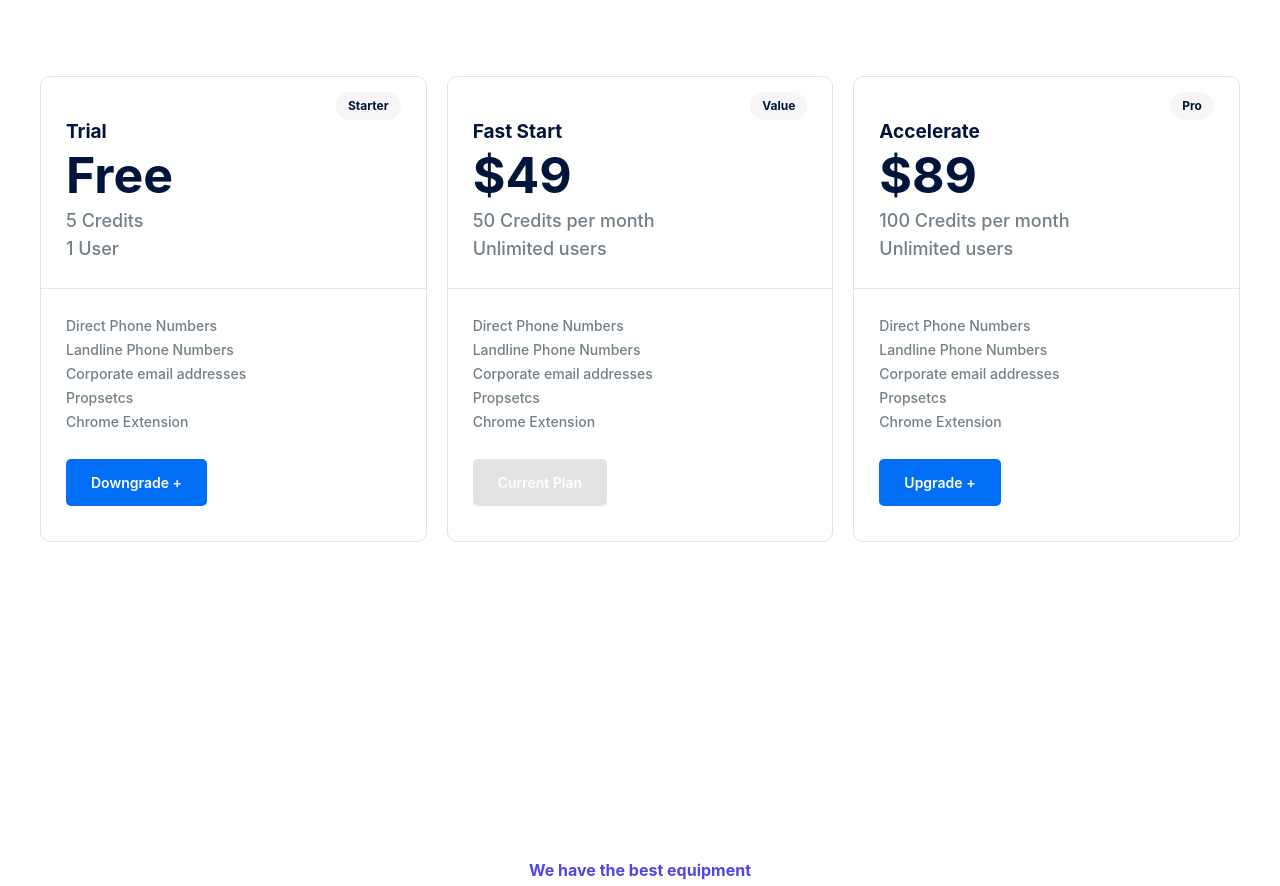
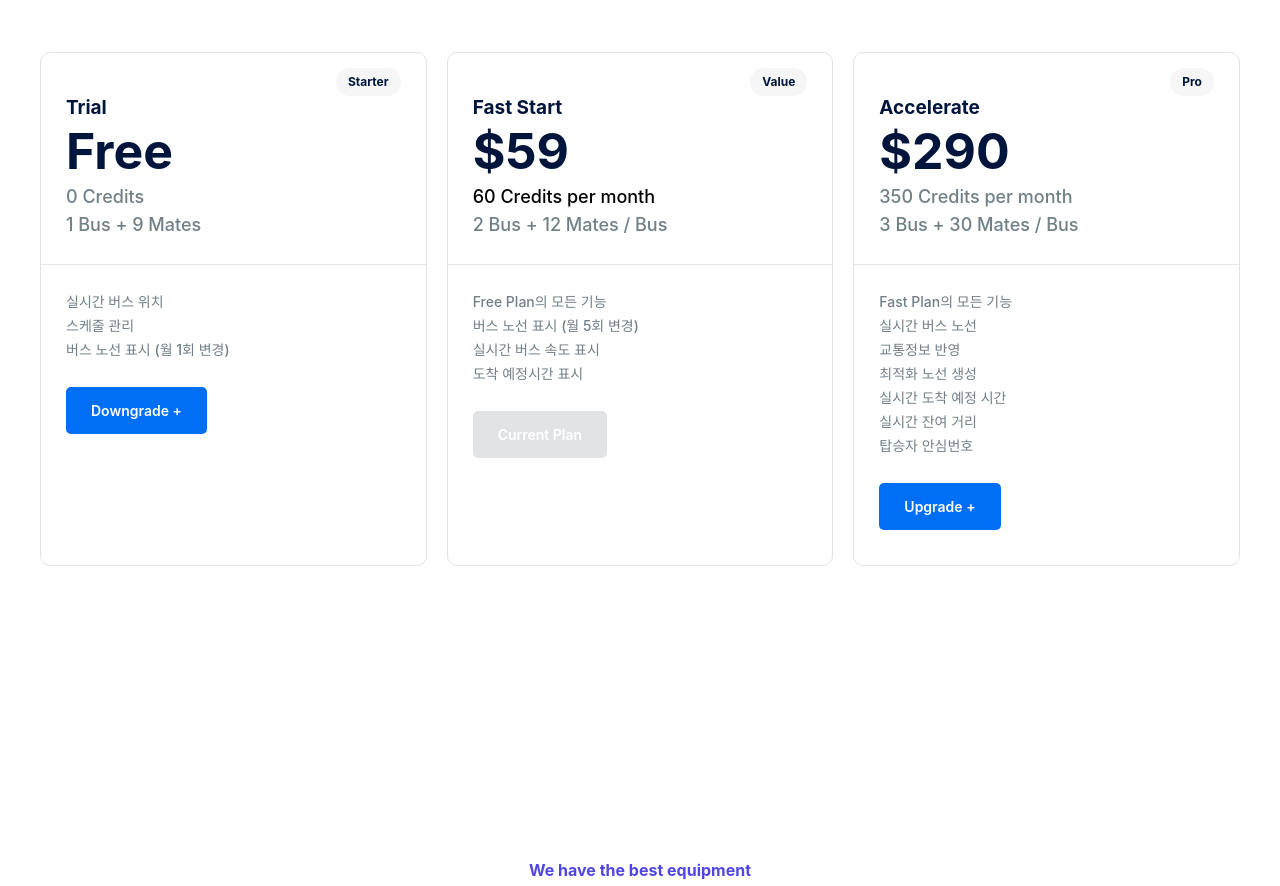
Before and after one commit to busition/busition-console, a Next.js app: page / in a window 1280 px wide. Shown: the part 3380-4266 px from the top of the page. Built offline with nearby package versions, Linux system fonts and the light colour scheme; no server answers; what next-firebase-auth would draw is missing.

Commit message:
:sparkles: Add signout

```diff
--- a/next.config.js
+++ b/next.config.js
@@ -6,7 +6,7 @@ const repository = process.env.NEXT_PUBLIC_BASE_PARAMS;
 const nextConfig = {
   reactStrictMode: true,
   swcMinify: true,
-  assetPrefix: !debug ? `/${repository}/` : "", // production 일때의 prefix 경로
+  // assetPrefix: !debug ? `/${repository}/` : "", // production 일때의 prefix 경로
   trailingSlash: true, // 빌드 시 폴더 구조를 동일하게 생성
   async rewrites() {
     return [
--- a/pages/console/index.tsx
+++ b/pages/console/index.tsx
@@ -13,6 +13,8 @@ import {
 } from "next-firebase-auth";
 import Image from "next/image";
 import Link from "next/link";
+import firebase from "firebase";
+import { useRouter } from "next/router";
 
 interface ConsoleHomeProps {
   socket: Socket;
@@ -64,6 +66,7 @@ const ConsoleHome = ({ schedule_count, schedule_data }: ConsoleHomeProps) => {
   const [path, setPath] = useState<number[][]>([]);
   const [statioinData, setStatioinData] = useState<StationDataType[]>([]);
   const AuthUser = useAuthUser();
+  const router = useRouter();
   const [socketData, setSocketData] = useState<SocketData>();
 
   const getRoute = async (route_id: string, shuttle_direction: number) => {
@@ -118,6 +121,21 @@ const ConsoleHome = ({ schedule_count, schedule_data }: ConsoleHomeProps) => {
       <div className=" h-screen bg-white shadow-xl overflow-auto">
         <div className="flex sticky top-0 items-center justify-center w-full bg-blue-500 h-[56px] shadow-md">
           <h1 className="text-white text-center text-lg font-bold">SCHEDULE</h1>
+          <div className="absolute right-[8px] h-full flex justify-center">
+            <Image
+              className="cursor-pointer"
+              src={"/logout.svg"}
+              width={28}
+              height={28}
+              onClick={async () => {
+                console.log("click");
+                await firebase
+                  .auth()
+                  .signOut()
+                  .then(() => router.replace("/"));
+              }}
+            />
+          </div>
         </div>
         <div className="flex flex-col gap-[20px] px-[24px] py-[32px] justify-center items-center">
           {schedule_data.map((item, idx) => (
--- a/pages/index.tsx
+++ b/pages/index.tsx
@@ -102,10 +102,10 @@ const Home: NextPage = () => {
 
                   <div>
                     <p className="text-[#717F87] text-[18px] leading-[28px] font-medium">
-                      5 Credits
+                      0 Credits
                     </p>
                     <p className="text-[#717F87] text-[18px] leading-[28px] font-medium">
-                      1 User
+                      1 Bus + 9 Mates
                     </p>
                   </div>
                 </div>
@@ -113,20 +113,20 @@ const Home: NextPage = () => {
                 <div className="pt-[25px] px-[25px] pb-[35px]">
                   <div>
                     <p className="text-[#717F87] text-[14px] leading-[24px] font-medium">
-                      Direct Phone Numbers
+                      실시간 버스 위치
                     </p>
                     <p className="text-[#717F87] text-[14px] leading-[24px] font-medium">
-                      Landline Phone Numbers
+                      스케줄 관리
                     </p>
                     <p className="text-[#717F87] text-[14px] leading-[24px] font-medium">
-                      Corporate email addresses
+                      버스 노선 표시 (월 1회 변경)
                     </p>
-                    <p className="text-[#717F87] text-[14px] leading-[24px] font-medium">
+                    {/* <p className="text-[#717F87] text-[14px] leading-[24px] font-medium">
                       Propsetcs
                     </p>
                     <p className="text-[#717F87] text-[14px] leading-[24px] font-medium">
                       Chrome Extension
-                    </p>
+                    </p> */}
                   </div>
 
                   <div className="mt-[25px]">
@@ -159,16 +159,16 @@ const Home: NextPage = () => {
                       Fast Start
                     </p>
                     <p className="text-[#00153B] text-[50px] leading-[63px] font-bold">
-                      $49
+                      $59
                     </p>
                   </div>
 
                   <div>
-                    <p className="text-[#717F87] text-[18px] leading-[28px] font-medium">
-                      50 Credits per month
+                    <p className="text-[#7 17F87] text-[18px] leading-[28px] font-medium">
+                      60 Credits per month
                     </p>
                     <p className="text-[#717F87] text-[18px] leading-[28px] font-medium">
-                      Unlimited users
+                      2 Bus + 12 Mates / Bus
                     </p>
                   </div>
                 </div>
@@ -176,20 +176,20 @@ const Home: NextPage = () => {
                 <div className="pt-[25px] px-[25px] pb-[35px]">
                   <div>
                     <p className="text-[#717F87] text-[14px] leading-[24px] font-medium">
-                      Direct Phone Numbers
+                      Free Plan의 모든 기능
                     </p>
                     <p className="text-[#717F87] text-[14px] leading-[24px] font-medium">
-                      Landline Phone Numbers
+                      버스 노선 표시 (월 5회 변경)
                     </p>
                     <p className="text-[#717F87] text-[14px] leading-[24px] font-medium">
-                      Corporate email addresses
+                      실시간 버스 속도 표시
                     </p>
                     <p className="text-[#717F87] text-[14px] leading-[24px] font-medium">
-                      Propsetcs
+                      도착 예정시간 표시
                     </p>
-                    <p className="text-[#717F87] text-[14px] leading-[24px] font-medium">
+                    {/* <p className="text-[#717F87] text-[14px] leading-[24px] font-medium">
                       Chrome Extension
-                    </p>
+                    </p> */}
                   </div>
 
                   <div className="mt-[25px]">
@@ -218,16 +218,16 @@ const Home: NextPage = () => {
                       Accelerate
                     </p>
                     <p className="text-[#00153B] text-[50px] leading-[63px] font-bold">
-                      $89
+                      $290
                     </p>
                   </div>
 
                   <div>
                     <p className="text-[#717F87] text-[18px] leading-[28px] font-medium">
-                      100 Credits per month
+                      350 Credits per month
                     </p>
                     <p className="text-[#717F87] text-[18px] leading-[28px] font-medium">
-                      Unlimited users
+                      3 Bus + 30 Mates / Bus
                     </p>
                   </div>
                 </div>
@@ -235,19 +235,25 @@ const Home: NextPage = () => {
                 <div className="pt-[25px] px-[25px] pb-[35px]">
                   <div>
                     <p className="text-[#717F87] text-[14px] leading-[24px] font-medium">
-                      Direct Phone Numbers
+                      Fast Plan의 모든 기능
                     </p>
                     <p className="text-[#717F87] text-[14px] leading-[24px] font-medium">
-                      Landline Phone Numbers
+                      실시간 버스 노선
                     </p>
                     <p className="text-[#717F87] text-[14px] leading-[24px] font-medium">
-                      Corporate email addresses
+                      교통정보 반영
                     </p>
                     <p className="text-[#717F87] text-[14px] leading-[24px] font-medium">
-                      Propsetcs
+                      최적화 노선 생성
                     </p>
                     <p className="text-[#717F87] text-[14px] leading-[24px] font-medium">
-                      Chrome Extension
+                      실시간 도착 예정 시간
+                    </p>
+                    <p className="text-[#717F87] text-[14px] leading-[24px] font-medium">
+                      실시간 잔여 거리
+                    </p>
+                    <p className="text-[#717F87] text-[14px] leading-[24px] font-medium">
+                      탑승자 안심번호
                     </p>
                   </div>
 
--- a/pages/login/index.tsx
+++ b/pages/login/index.tsx
@@ -7,11 +7,24 @@ import GoogleLoginButton from "../../components/Button/GoogleLoginButton";
 const LoginPage = () => {
   const [email, setEmail] = useState("");
   const [password, setPassword] = useState("");
+  const [errorMsg, setErrorMsg] = useState<{ type: string; msg: string }>({
+    type: "",
+    msg: "",
+  });
 
   const handleLogin = async (e: React.FormEvent<HTMLFormElement>) => {
     e.preventDefault();
+    setErrorMsg({
+      type: "",
+      msg: "",
+    });
     try {
-      await firebase.auth().signInWithEmailAndPassword(email, password);
+      await firebase
+        .auth()
+        .signInWithEmailAndPassword(email, password)
+        .catch((error) =>
+          setErrorMsg({ type: "Failed to login", msg: error.message })
+        );
     } catch (error: any) {
       console.log(error.message);
     }
@@ -71,13 +84,23 @@ const LoginPage = () => {
               </div>
             </div>
 
-            <div>
+            <div className="flex flex-col gap-3">
               <button
                 type="submit"
                 className="flex w-full justify-center rounded-md bg-indigo-600 px-3 py-1.5 text-sm font-semibold leading-6 text-white shadow-sm hover:bg-indigo-500 focus-visible:outline focus-visible:outline-2 focus-visible:outline-offset-2 focus-visible:outline-indigo-600"
               >
                 Sign in
               </button>
+              {errorMsg.type && (
+                <div role="alert">
+                  <div className="bg-red-500 text-white font-bold rounded-t px-4 py-2">
+                    {errorMsg.type}
+                  </div>
+                  <div className="border border-t-0 border-red-400 rounded-b bg-red-100 px-4 py-3 text-red-700">
+                    <p>{errorMsg.msg}</p>
+                  </div>
+                </div>
+              )}
             </div>
           </form>
           <Link href="/signup">
--- a/pages/signup/index.tsx
+++ b/pages/signup/index.tsx
@@ -6,7 +6,6 @@ import {
   withAuthUserTokenSSR,
 } from "next-firebase-auth";
 import {} from "next-firebase-auth";
-import styled from "styled-components";
 import firebase from "firebase";
 import InputBox from "../../components/Input/InputBox";
 
@@ -30,6 +29,10 @@ const SignUp = () => {
 
   const handleSignUpSubmit = async (e: React.FormEvent<HTMLFormElement>) => {
     e.preventDefault();
+    setErrorMsg({
+      type: "",
+      msg: "",
+    });
     if (!regex.test(phoneNumber)) {
       setErrorMsg({
         type: "전화번호 형식이 맞지 않습니다.",
```
Also changed, not shown: public/logout.svg (added).
